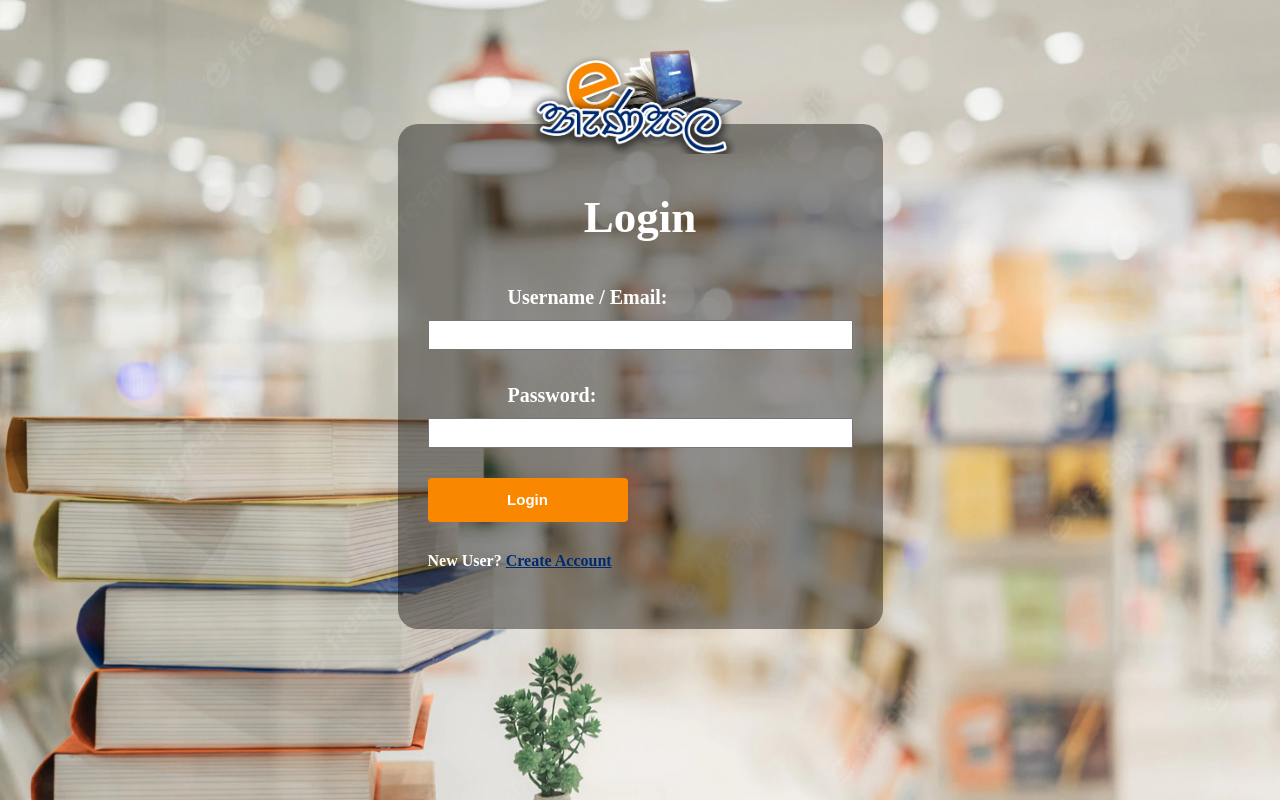
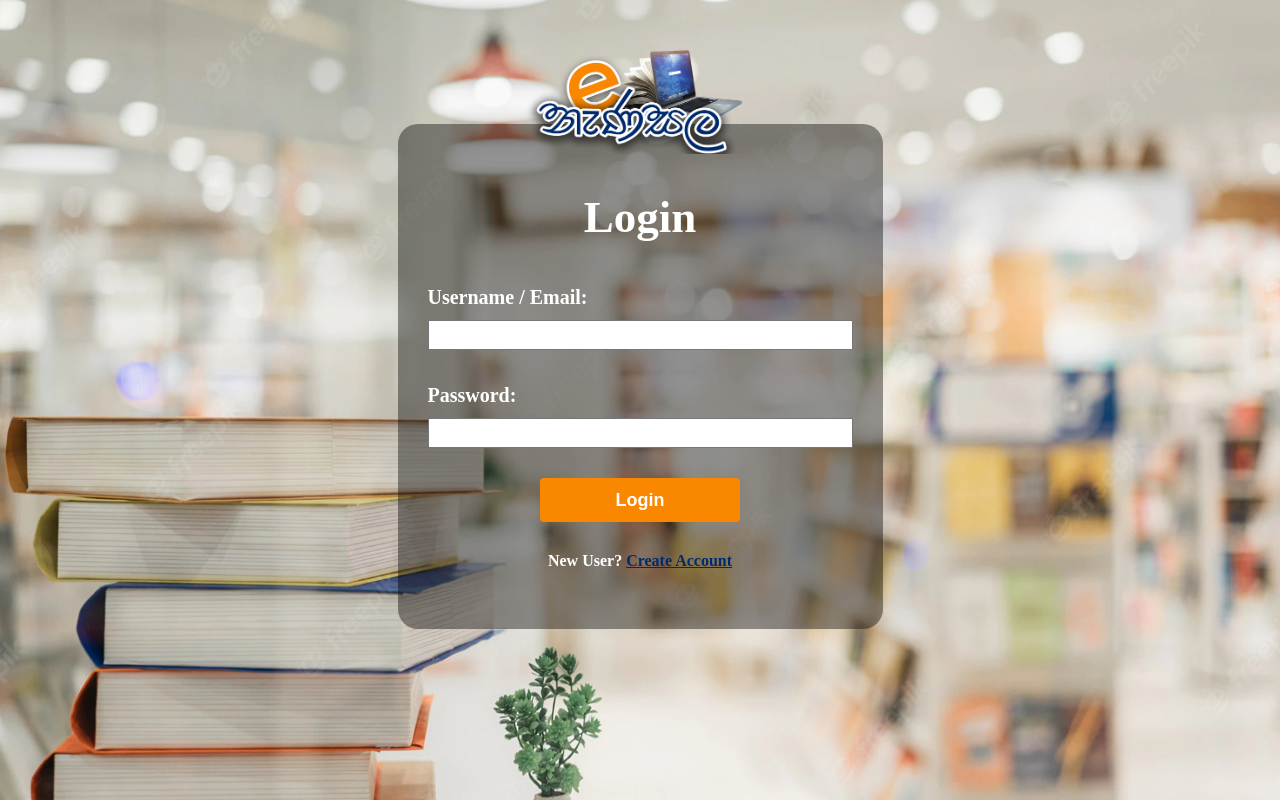
Before and after one commit to SandupaAbeywardana/Library-Management-System, a PHP site: page /html/login.html in a window 1280 px wide. Run offline with PHP 8.4, Linux system fonts and the light colour scheme.

Commit message:
Update login.css

```diff
--- a/css/login.css
+++ b/css/login.css
@@ -79,7 +79,7 @@ body
     color: white;
     font-size: 20px;
     text-align: left;
-    margin-left: 80px;
+    margin-left: 0;
     margin-bottom: 8px;
 }
 
@@ -87,6 +87,7 @@ body
 {
     color: white;
     font-size: 16px;
+    text-align: center;
 }
 
 .login-content h5 a
@@ -107,24 +108,33 @@ br {
     margin-top: 30px;
 }
 
+.button
+{
+    justify-content: center;
+    align-items: center;
+    text-align: center;
+}
+
 input[type=submit]
 {
     cursor: pointer;
     border: 0;
     border-radius: 4px;
-    font-size: 15px;
+    font-size: 18px;
     font-weight: 600;
     width: 200px;
     padding: 10px 0;
-    transition: 0.4s;
+    /*transition: 0.3s;*/
     color: white;
     background-color: #f98700;
 }
 
 input[type=submit]:hover
 {
-    transform: scale(1.03);
+    /*transform: scale(1.02);*/
     color: #f98700;
     background-color: white;
+    border: 2px solid #f98700;
+    padding: 8px 0;
     /*background-color: #002a70;*/
 }
```
